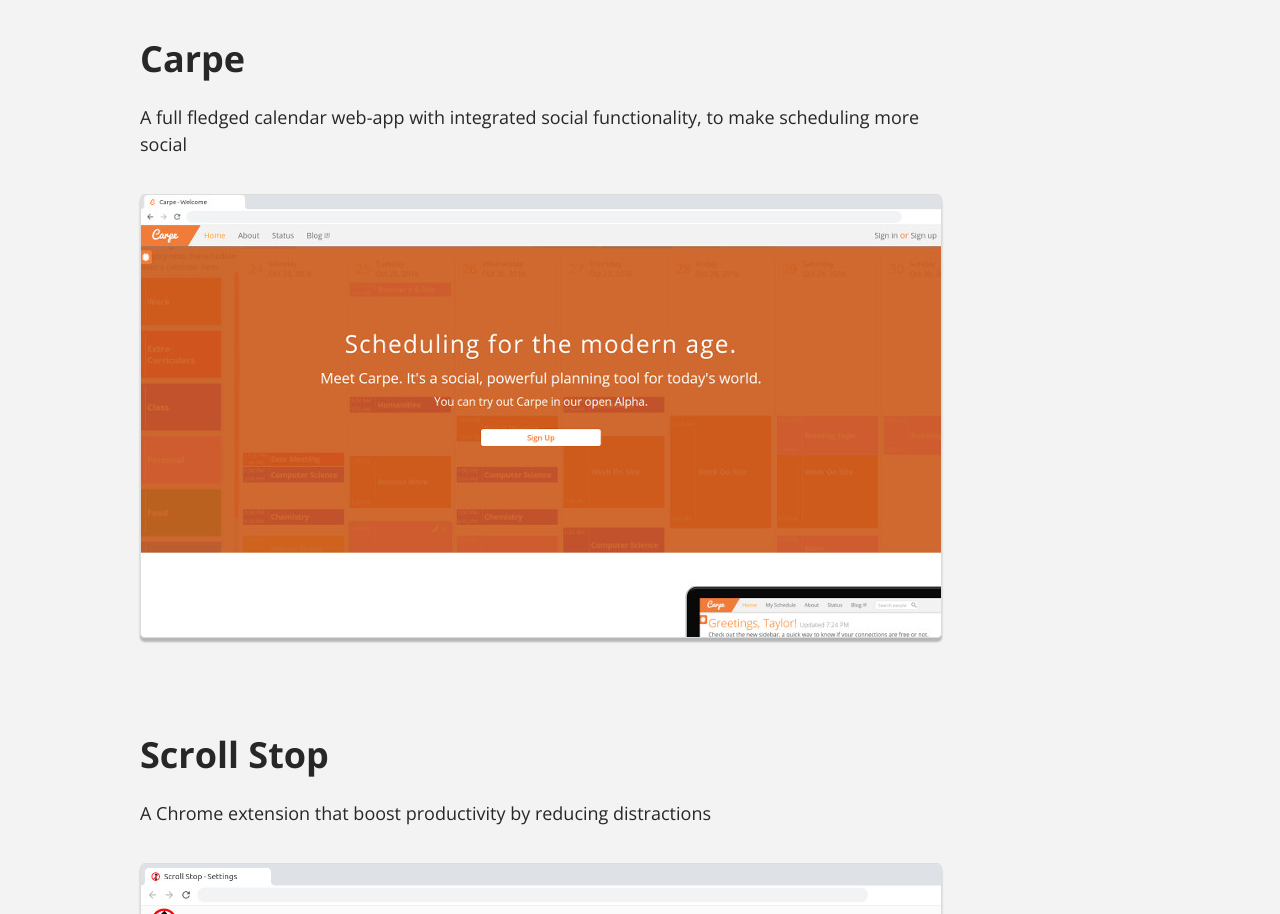
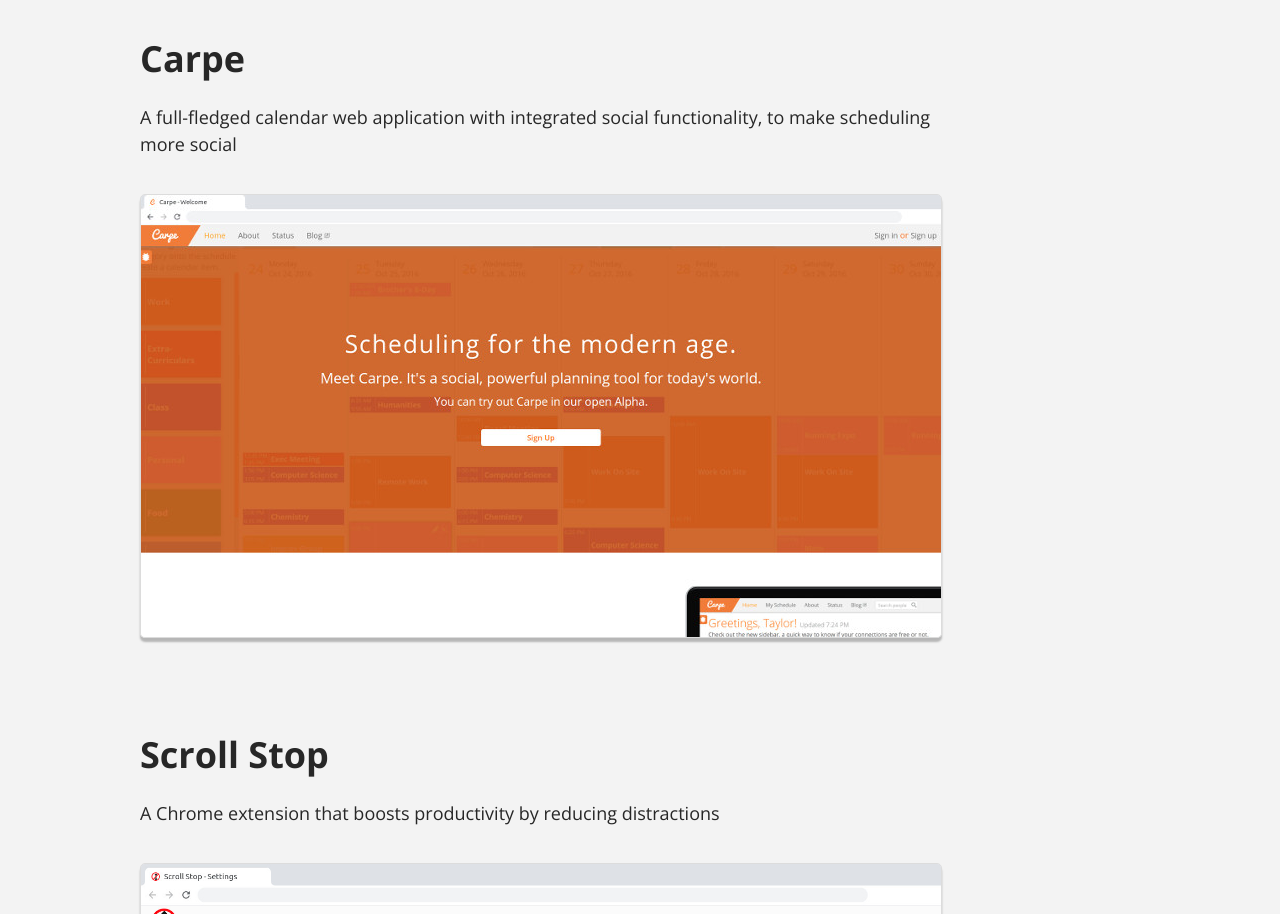
Before and after one commit to vkoves/vkoves.github.io, a Jekyll site: the page built from work.html, in a window 1280 px wide and 1400 px high, scrolled down 2476 px. Shown: the part 155-1069 px from the top of the window. Built offline with Jekyll 4.4.1, drawn with Linux system fonts in a browser that asks for light colours; some of the changed text lies outside the part shown.

Commit message:
Fix some copy

```diff
--- a/_projects/carpe.md
+++ b/_projects/carpe.md
@@ -3,7 +3,7 @@
 name: Carpe
 order: 4
 
-subtitle: A full fledged calendar web-app with integrated social functionality, to make scheduling more social
+subtitle: A full-fledged calendar web application with integrated social functionality, to make scheduling more social
 thumbnail: images/project-thumbs/carpe.jpg
 
 tools:
--- a/_projects/scroll-stop.md
+++ b/_projects/scroll-stop.md
@@ -3,7 +3,7 @@
 name: Scroll Stop
 order: 4
 
-subtitle: A Chrome extension that boost productivity by reducing distractions
+subtitle: A Chrome extension that boosts productivity by reducing distractions
 thumbnail: images/project-thumbs/scroll-stop.jpg
 
 gallery:
```
Also changed, not shown: _projects/packback.md (+1 -1 lines).
